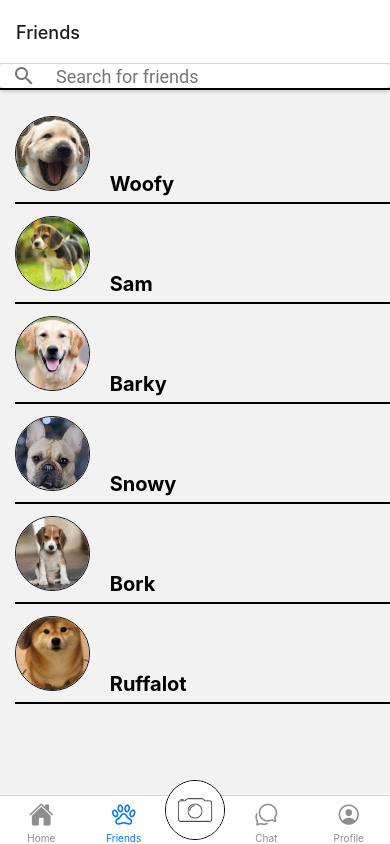
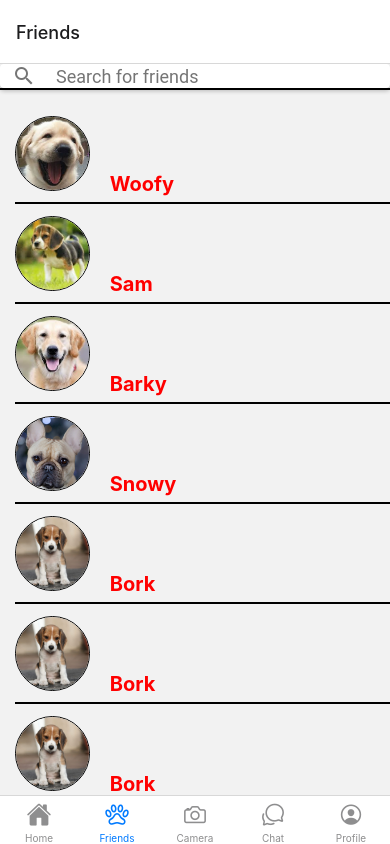
Before and after one commit to rpp29-boc-rebecca-purple/CroutonChat, a React Native app: screen /Friends in a window 390 px wide. Built offline with nearby package versions, Linux system fonts and the light colour scheme.

Commit message:
Completed Camera Function (stretch goal)

```diff
--- a/App.js
+++ b/App.js
@@ -7,6 +7,8 @@ import HomePage from './components/homePage.js'
 import SearchBar from './components/searchBar.js'
 import Friends from './components/friends.js'
 import ChatList from './components/chatlist.js'
+import CameraComponent from './components/camera.js'
+
 
 const Tab = createBottomTabNavigator();
 
@@ -45,23 +47,14 @@ export default function App() {
   );
   }
 
-
-  // This function is the circle in middle, Camera function
+  //  Camera function
   function CameraScreen() {
     return (
-      <View style={{ flex: 1, justifyContent: "center", alignItems: "center" }}>
-        <Text>Camera Capturing Component Goes here that will open user phone camera directly</Text>
+      <View style={{ flex: 1}}>
+      <CameraComponent />
       </View>
     );
   }
-
-  const CameraButton = ({ children, onPress }) => (
-    <TouchableOpacity
-      style={styles.CameraButton} onPress={onPress} >
-      <View style={styles.CameraButton1}></View>
-      <Image style={styles.cameraicon} source={require('./assets/cameraicon.jpeg')}/>
-    </TouchableOpacity>
-  );
 
   function ProfileScreen() {
   return (
@@ -100,12 +93,10 @@ export default function App() {
           name="Camera"
           component={CameraScreen}
           options={{
-            tabBarLabel: 'Home',
+            tabBarLabel: 'Camera',
             tabBarIcon: ({ color, size }) => (
               <Ionicons name="camera-outline" color={color} size={size} />
             ),
-            tabBarButton: (props) => <CameraButton {...props} />,
-
           }}
         />
 
@@ -134,16 +125,12 @@ export default function App() {
 }
 
 const styles = StyleSheet.create({
-  CameraButton: {
-    top: -10,
-    justifyContent: "center",
-    alignItems: "center",
-  },
+
   cameraicon: {
       width: 60,
       height: 60,
       borderRadius: 45,
       borderWidth: 1,
       resizeMode: 'contain'
-    }
+    },
 });
--- /dev/null
+++ b/components/camera.js
@@ -0,0 +1,126 @@
+
+
+import React, {useState} from 'react';
+import { StyleSheet, Text, View ,TouchableOpacity,Platform } from 'react-native';
+import { Camera } from 'expo-camera';
+import { FontAwesome, Ionicons,MaterialCommunityIcons } from '@expo/vector-icons';
+
+// * just means it will import everything from those packages
+import * as MediaLibrary from 'expo-media-library';
+import * as Permissions from 'expo-permissions';
+import * as ImagePicker from 'expo-image-picker';
+
+
+export default class CameraComponent extends React.Component {
+  constructor(props) {
+    super(props)
+    this.state = {
+      hasPermission: null,
+      cameraType: Camera.Constants.Type.back,
+      setpreview: false
+    }
+  }
+
+  async componentDidMount() {
+    this.getPermissionAsync()
+  }
+
+
+  // Camera roll Permission
+  getPermissionAsync = async () => {
+    if (Platform.OS === 'ios') {
+      const { status } = await Permissions.askAsync(Permissions.CAMERA_ROLL);
+      if (status !== 'granted') {
+        alert('Enable Camera Roll Permissions');
+      }
+    }
+    // Camera Permission
+    const { status } = await Permissions.askAsync(Permissions.CAMERA);
+    this.setState({ hasPermission: status === 'granted' });
+  }
+
+  handleCameraType=()=>{
+    const { cameraType } = this.state
+    this.setState({cameraType:
+      cameraType === Camera.Constants.Type.back
+      ? Camera.Constants.Type.front
+      : Camera.Constants.Type.back
+    })
+  }
+
+   takePicture = async () => {
+    if (this.camera) {
+      const options = { quality: 0.5, base64: true, skipProcessing: true };
+      const data = await this.camera.takePictureAsync(options);
+      //camera roll (saving picture)
+      const photo = await MediaLibrary.createAssetAsync(data.uri);
+      const source = photo.uri;
+      if (source) {
+        alert('photo has been taken')
+      }
+    }
+  };
+
+
+  pickImage = async () => {
+    let result = await ImagePicker.launchImageLibraryAsync({
+      mediaTypes: ImagePicker.MediaTypeOptions.Images
+    });
+    console.log(result, 'uploaded photo')
+    alert('photo uploaded successfully')
+  }
+
+  render(){
+    const { hasPermission } = this.state
+    if (hasPermission === null) {
+      return <View />;
+    } else if (hasPermission === false) {
+      return <Text>No access to camera</Text>;
+    } else {
+      return (
+          <View style={{ flex: 1 }}>
+            <Camera style={{ flex: 1 }} type={this.state.cameraType}  ref={ref => {this.camera = ref}}>
+              <View style={{flex:1, flexDirection:"row",justifyContent:"space-between",margin:30}}>
+                <TouchableOpacity
+                  style={styles.center}
+                  onPress={()=>this.pickImage()}>
+                  <Ionicons
+                      name="cloud-upload-outline"
+                      style={{ color: "#fff", fontSize: 40}}
+                  />
+                </TouchableOpacity>
+                <TouchableOpacity
+                  style={styles.center}
+                  onPress={()=>this.takePicture()}
+                  >
+                  <FontAwesome
+                      name="camera"
+                      style={{ color: "#fff", fontSize: 40}}
+                  />
+                </TouchableOpacity>
+                <TouchableOpacity
+                 style={styles.center}
+                  onPress={()=>this.handleCameraType()}
+                  >
+                    <Ionicons
+                      name="camera-reverse-outline"
+                      style={{ color: "#fff", fontSize: 40}}
+                  />
+                </TouchableOpacity>
+              </View>
+            </Camera>
+        </View>
+      );
+    }
+  }
+}
+
+
+
+const styles = StyleSheet.create({
+  center: {
+    alignSelf: 'flex-end',
+    alignItems: 'center',
+    backgroundColor: 'transparent'
+  }
+});
--- a/components/friends.js
+++ b/components/friends.js
@@ -37,7 +37,7 @@ function Friends(prop) {
       borderBottomWidth: 2,
     },
   username: {
-    color: 'black',
+    color: 'red',
     fontWeight: 'bold',
     marginTop: 38,
     fontSize: 20,
--- a/data/data.js
+++ b/data/data.js
@@ -22,6 +22,38 @@ const data = [{
   name: 'Bork',
   photo:require("../assets/data/pet5.jpeg")
 },
+
+
+{
+  name: 'Bork',
+  photo:require("../assets/data/pet5.jpeg")
+},
+
+
+{
+  name: 'Bork',
+  photo:require("../assets/data/pet5.jpeg")
+},
+
+
+{
+  name: 'Bork',
+  photo:require("../assets/data/pet5.jpeg")
+},
+
+{
+  name: 'Bork',
+  photo:require("../assets/data/pet5.jpeg")
+},
+
+
+{
+  name: 'Bork',
+  photo:require("../assets/data/pet5.jpeg")
+},
+
+
+
 {
   name: 'Ruffalot',
   photo:require("../assets/data/pet6.png")
```
